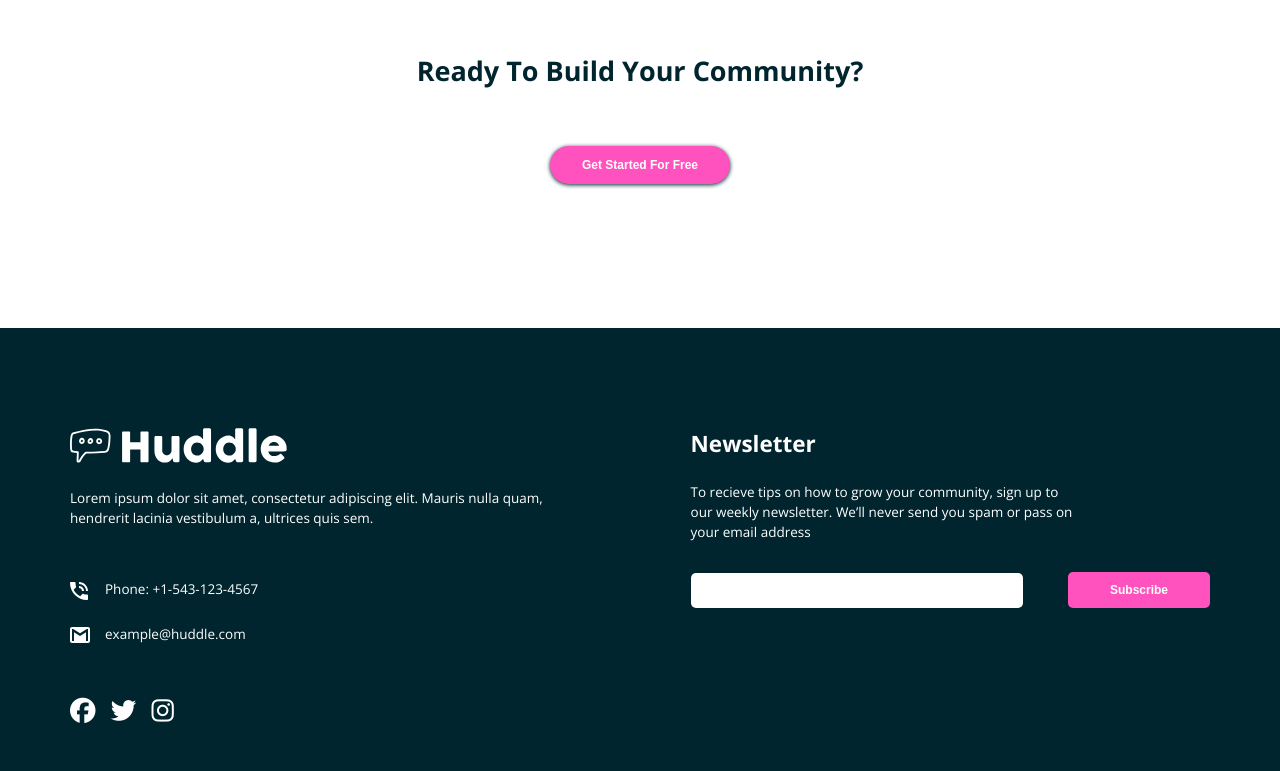
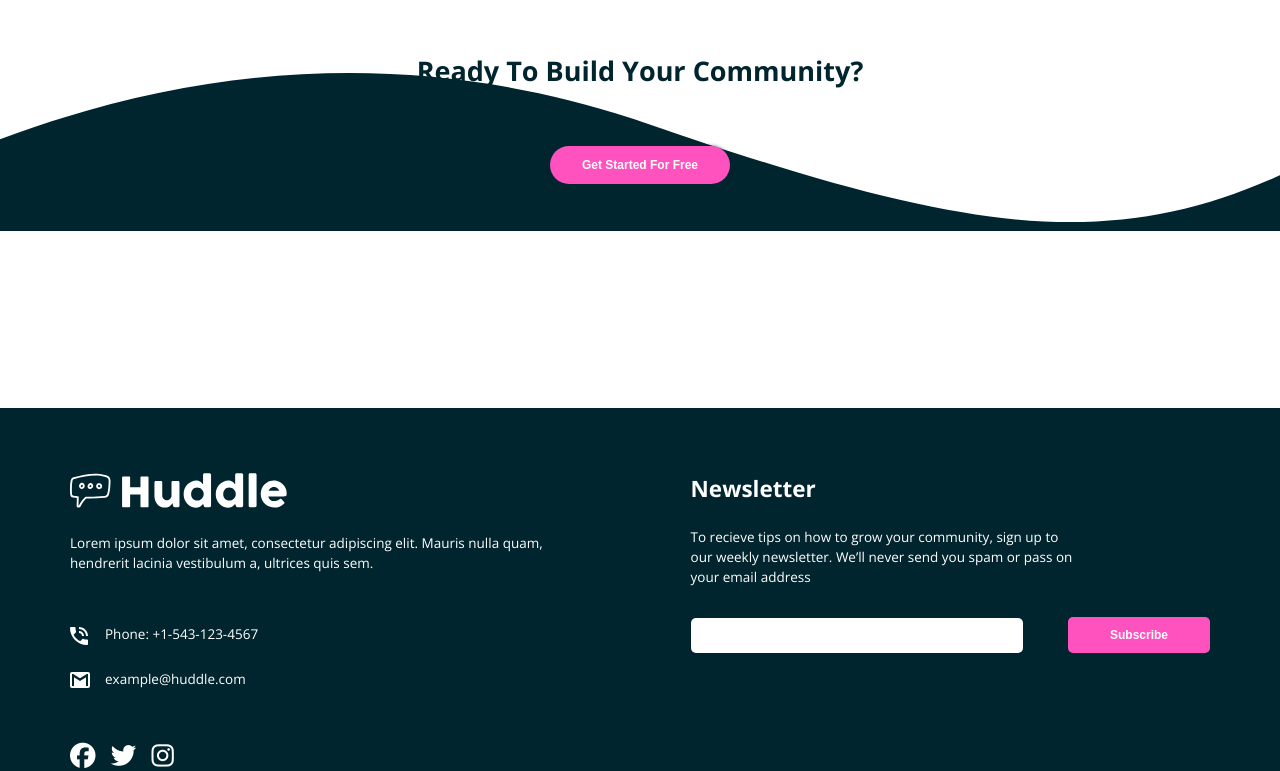
Before and after one commit to sergioatreides/huddle-landing-page-with-curved-sections, a plain HTML site: page index.html in a window 1280 px wide. Shown: the part 4202-4973 px from the top of the page. Drawn offline with nearby package versions, Linux system fonts and the light colour scheme.

Commit message:
Alpha v4

```diff
--- a/css/styles.css
+++ b/css/styles.css
@@ -270,6 +270,17 @@ h2 {
         text-align: left;
     }
 
+    body {
+        background-image: url("../images/bg-section-top-desktop-1.svg"),
+                        url("../images/bg-section-bottom-desktop-1.svg"),
+                        url("../images/bg-section-top-desktop-2.svg"),
+                        url("../images/bg-section-bottom-desktop-2.svg"),
+                        url("../images/bg-footer-top-desktop.svg");
+        background-repeat: no-repeat;
+        background-position-x: center;
+        background-position-y: 31%, 46%, 63%, 76%, 87%, 1%, 5%;
+    }
+
     /* ------------------  CABECERA  ----------------- */
 
     .cabecera {
@@ -314,7 +325,7 @@ h2 {
 
     .seccion-cta {
         margin-top: 120px;
-        margin-bottom: 120px;
+        margin-bottom: 200px;
     }
 
     /* ----------------   PIE   --------------- */
@@ -322,7 +333,7 @@ h2 {
     .pie {
         grid-template-columns: repeat(2, auto);
         grid-template-rows: 1fr;
-        padding: 100px 70px;
+        padding: 65px 70px;
     }
     .pie__info {
         order: -1;
```
